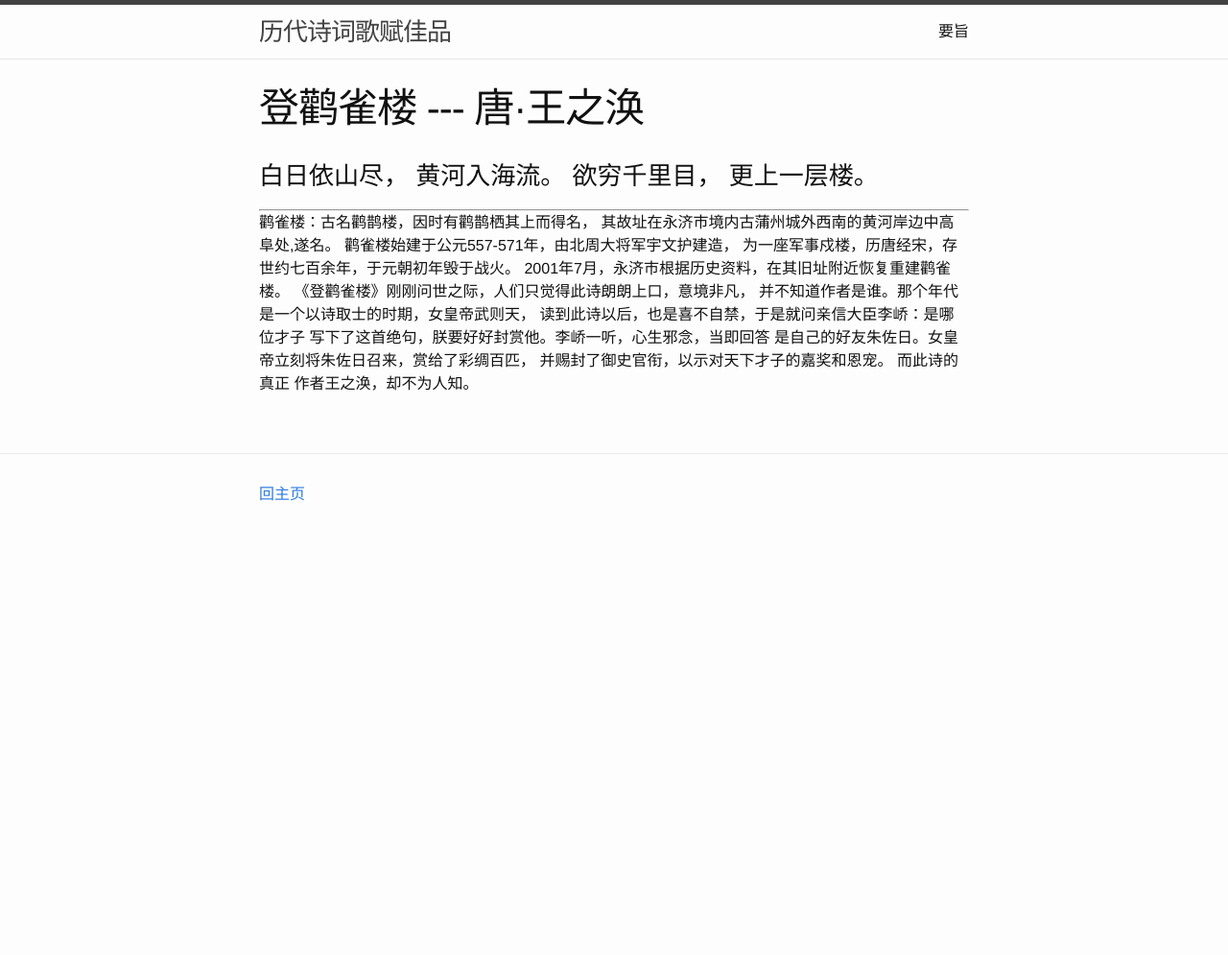
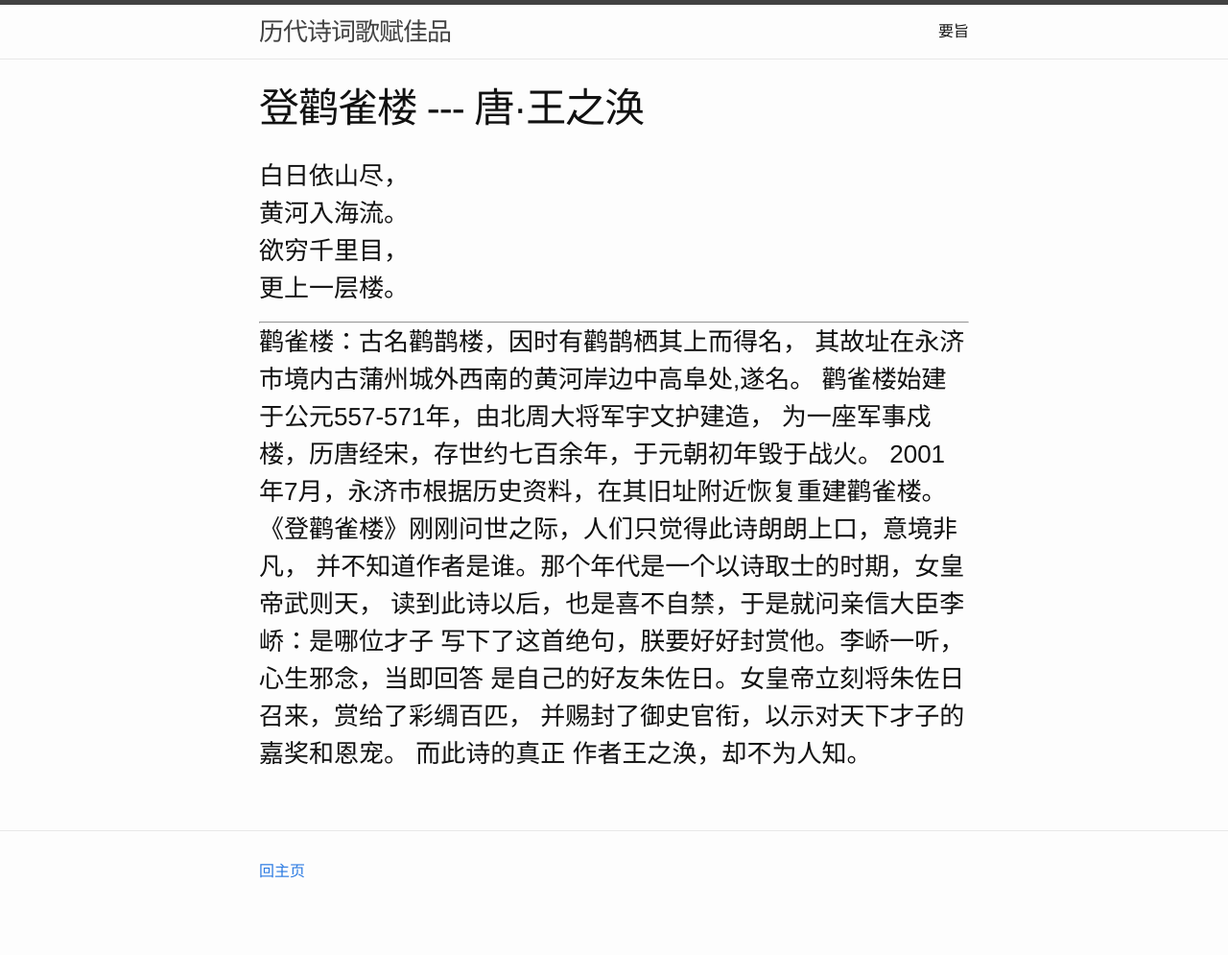
Before and after one commit to jixizh/christams-recipes, a Jekyll site: the page built from _posts/2015-08-06-wangzhihuan-1.md, in a window 1280 px wide. Shown: the whole page at 96% size. Built offline with Jekyll 4.4.1, drawn with Linux system fonts in a browser that asks for light colours; Markdown is read by kramdown in place of the engine named in the settings; before the commit the page ends 900 px from its top, so only the background shows below that.

Commit message:
gh_caocao_08/08/2015_3

```diff
--- a/_layouts/post.html
+++ b/_layouts/post.html
@@ -9,7 +9,7 @@ layout: default
   </header>
 
   <article class="post-content">
-   {{ content }}
+   <h3> {{ content }} </h3>
   </article>
 
 </div>
--- a/_posts/2015-08-06-wangzhihuan-1.md
+++ b/_posts/2015-08-06-wangzhihuan-1.md
@@ -16,11 +16,10 @@ excerpt: "鹳雀楼：古名鹳鹊楼，因时有鹳鹊栖其上而得名，
 date:   2015-08-06
 categories: jekyll update
 ---
-<h3>
 白日依山尽，
 黄河入海流。
 欲穷千里目，
 更上一层楼。
-</h3>
+
 ---
-<p>{{ page.excerpt}}</p>
+{{ page.excerpt}}
```
Also changed, not shown: _posts/2015-08-08-dufu-1.md (+3 -3 lines).
